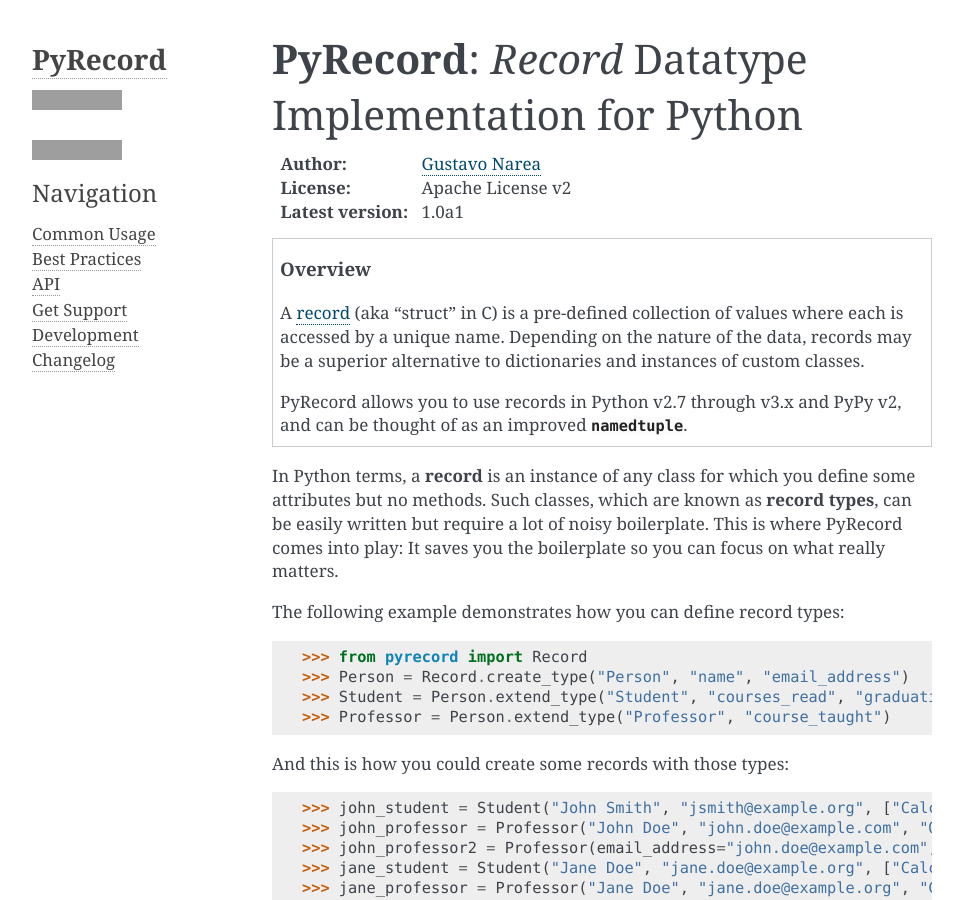
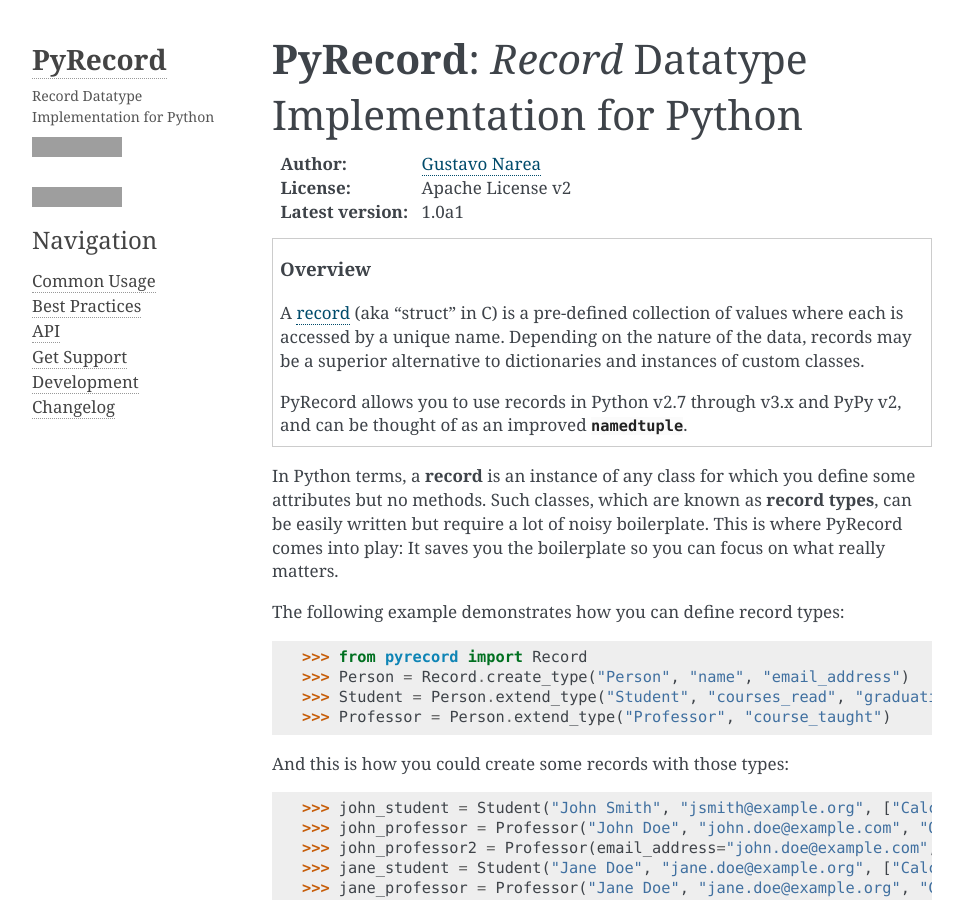
Before and after one commit to gnarea/pyrecord, a Sphinx documentation site: the page built from docs/source/index.rst, in a window 1280 px wide and 900 px high, cut to the strip 0-900 px from the top of the window. Shown: the whole strip, without its empty margins (148-1111 px from the left). Built offline with Sphinx 7.4.7, drawn with Linux system fonts in a browser that asks for light colours; grey boxes are pictures that could not be loaded.

Commit message:
Added sidebar description in documentation

```diff
--- a/docs/source/conf.py
+++ b/docs/source/conf.py
@@ -111,6 +111,7 @@
 # further.  For a list of options available for each theme, see the
 # documentation.
 html_theme_options = {
+    'description': "Record Datatype Implementation for Python",
     'github_user': "gnarea",
     'github_repo': "pyrecord",
     'travis_button': True,
```
